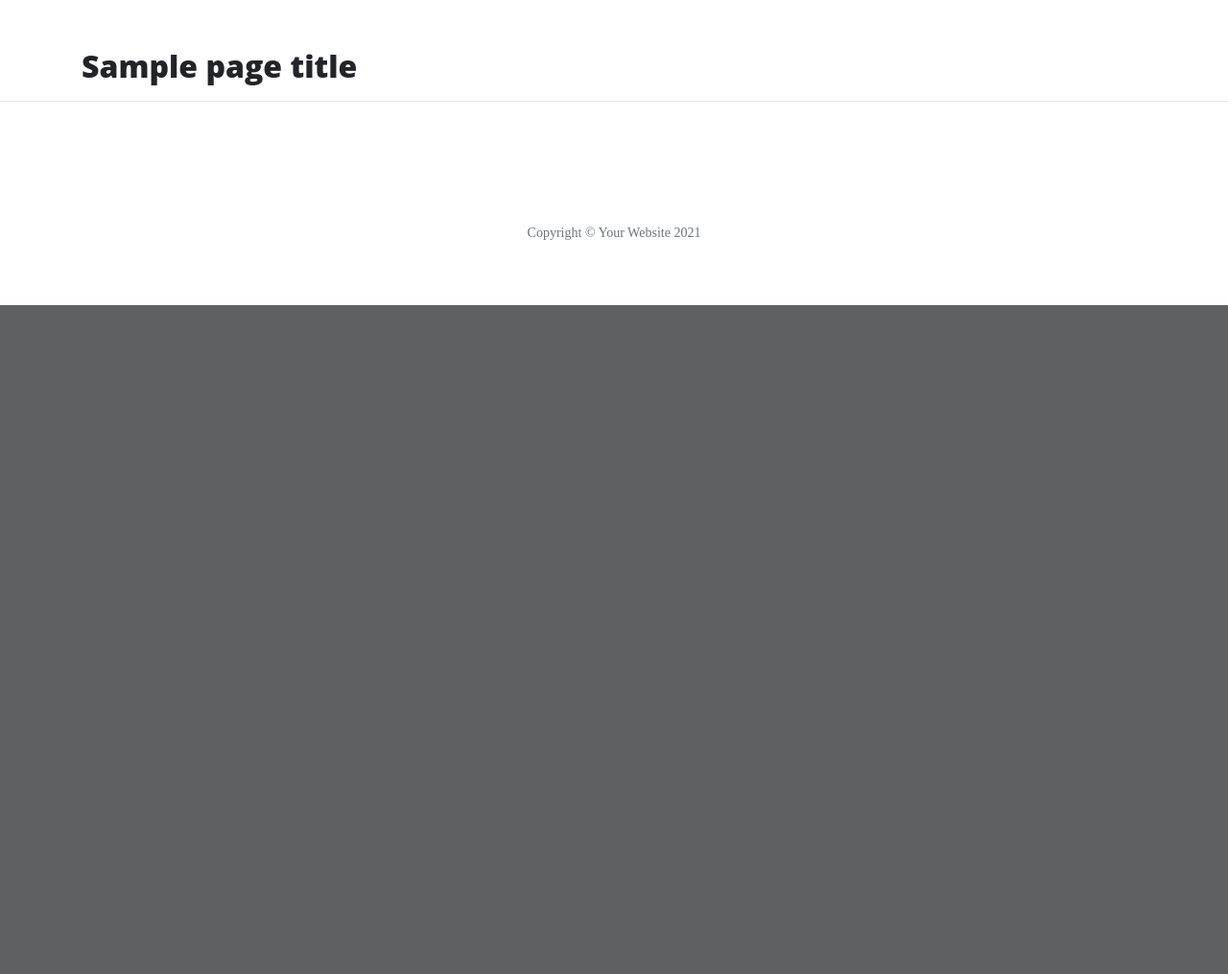
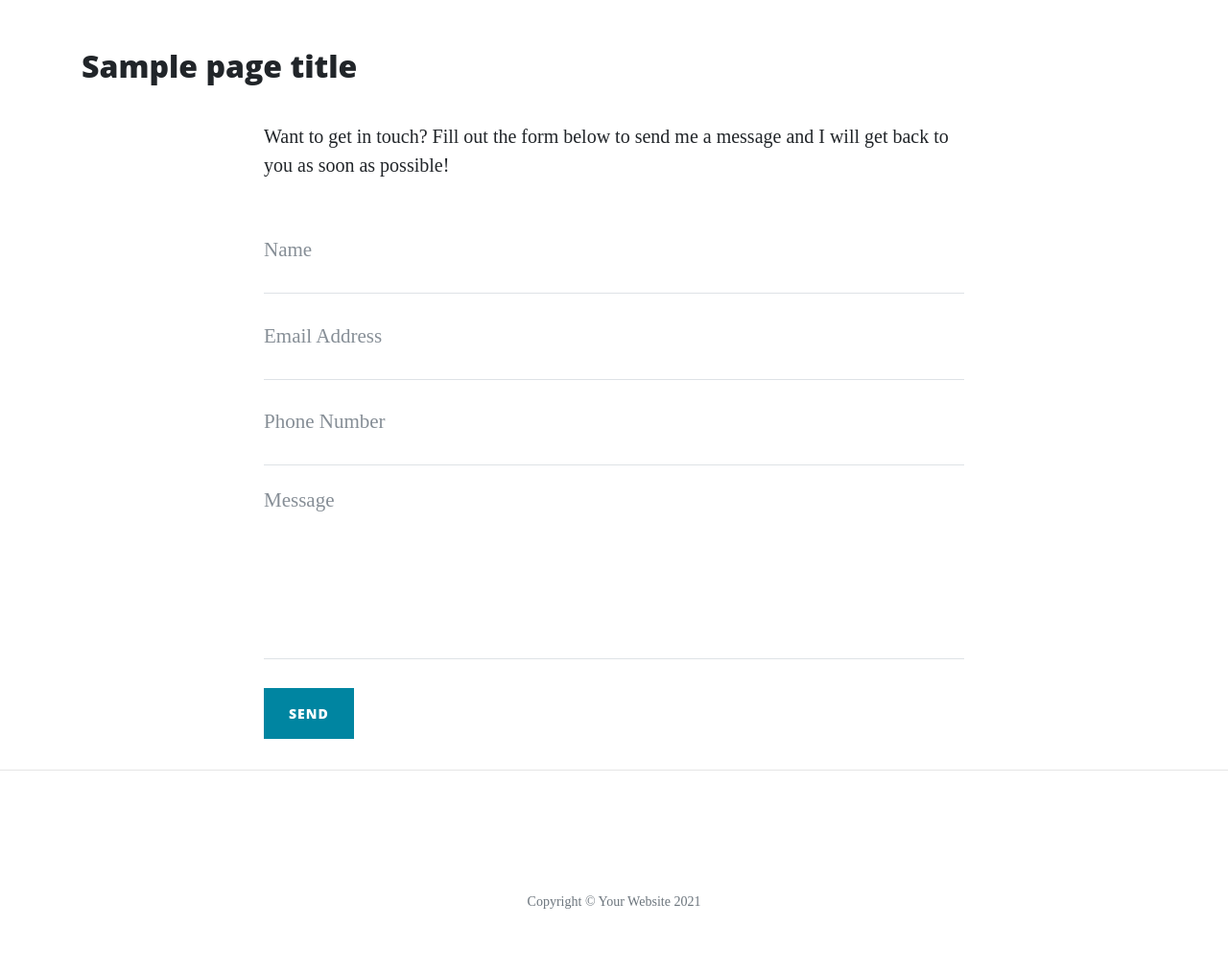
Before and after one commit to lukemunsch/flask-project, a Flask app: template templates/contact.html in a window 1280 px wide. Shown: the part 628-1643 px from the top of the page at 96% size. Before the commit the page ends 946 px from the top, so only its background shows below. Run offline with Flask 2, Linux system fonts and the light colour scheme; the template is opened without the code that fills it: most values are stand-ins (such as "Sample title", 1, 10 or a date in 2020); parts of the project's set-up code (start-up, migrations or seed data) failed here and were passed over; some libraries are stand-ins or nearby versions.

Commit message:
add content changs to run.py file

```diff
--- a/run.py
+++ b/run.py
@@ -30,7 +30,7 @@ def about_member(member_name):
     return render_template("members.html", member=member)
 
 
-@app.route("/contact")
+@app.route("/contact", methods["GET", "POST"])
 def contact():
     return render_template("contact.html", page_title="Contact Us")
 
--- a/templates/contact.html
+++ b/templates/contact.html
@@ -1,4 +1,51 @@
 {% extends "base.html" %}
 {% block content %}
-    <h2>{{ page_title }}</h2>
+<h2>{{ page_title }}</h2>
+
+<div class="row">
+    <div class="col-lg-8 col-md-10 mx-auto">
+        <p>Want to get in touch? Fill out the form below to send me a message and I will get back to you as soon as
+            possible!</p>
+        <form method="POST" name="sentMessage" id="contactForm" novalidate>
+            <div class="control-group">
+                <div class="form-group floating-label-form-group controls">
+                    <label>Name</label>
+                    <input type="text" class="form-control" placeholder="Name" name="name" id="name" required
+                        data-validation-required-message="Please enter your name.">
+                    <p class="help-block text-danger"></p>
+                </div>
+            </div>
+            <div class="control-group">
+                <div class="form-group floating-label-form-group controls">
+                    <label>Email Address</label>
+                    <input type="email" class="form-control" placeholder="Email Address" name="email" id="email" required
+                        data-validation-required-message="Please enter your email address.">
+                    <p class="help-block text-danger"></p>
+                </div>
+            </div>
+            <div class="control-group">
+                <div class="form-group col-xs-12 floating-label-form-group controls">
+                    <label>Phone Number</label>
+                    <input type="tel" class="form-control" placeholder="Phone Number" name="phone" id="phone" required
+                        data-validation-required-message="Please enter your phone number.">
+                    <p class="help-block text-danger"></p>
+                </div>
+            </div>
+            <div class="control-group">
+                <div class="form-group floating-label-form-group controls">
+                    <label>Message</label>
+                    <textarea rows="5" class="form-control" placeholder="Message" name="message" id="message" required
+                        data-validation-required-message="Please enter a message."></textarea>
+                    <p class="help-block text-danger"></p>
+                </div>
+            </div>
+            <br>
+            <div id="success"></div>
+            <div class="form-group">
+                <button type="submit" class="btn btn-primary" id="sendMessageButton">Send</button>
+            </div>
+        </form>
+    </div>
+</div>
+
 {% endblock %}
```
